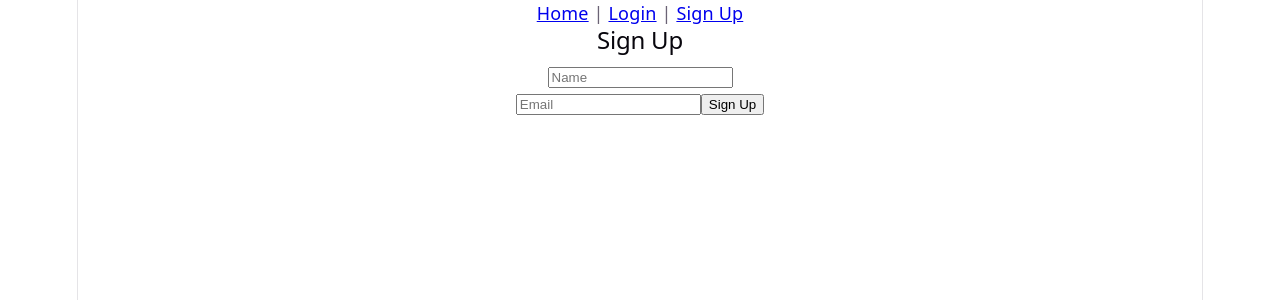
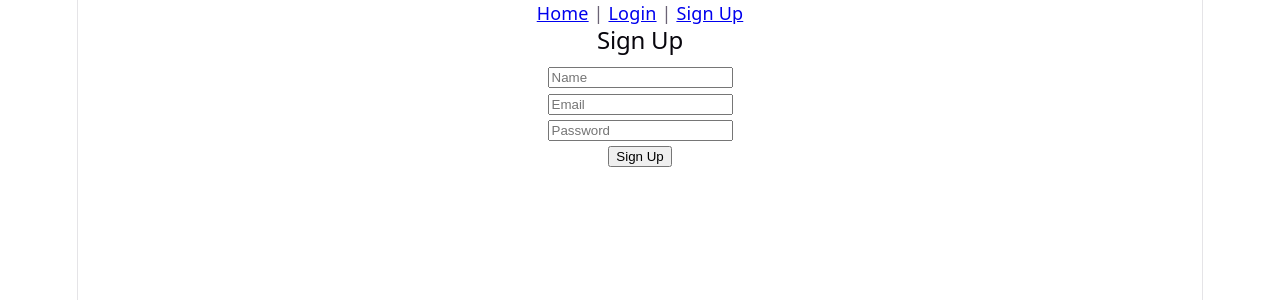
Before and after one commit to sajadghatrehsamani-lgtm/lms, a React (Vite) app: page /signup in a window 1280 px wide. Shown: the top 300 px of the page. Built offline with nearby package versions, Linux system fonts and the light colour scheme.

Commit message:
Password Added

```diff
--- a/src/pages/SignUp.jsx
+++ b/src/pages/SignUp.jsx
@@ -27,7 +27,14 @@ const SignUp = () => {
           value={email}
           onChange={(e) => setEmail(e.target.value)}
         />
-
+        <br />
+        <input
+          type="password"
+          placeholder="Password"
+          value={password}
+          onChange={(e) => setPassword(e.target.value)}
+        />
+        <br />
         <button type="submit">Sign Up</button>
       </form>
     </div>
```
